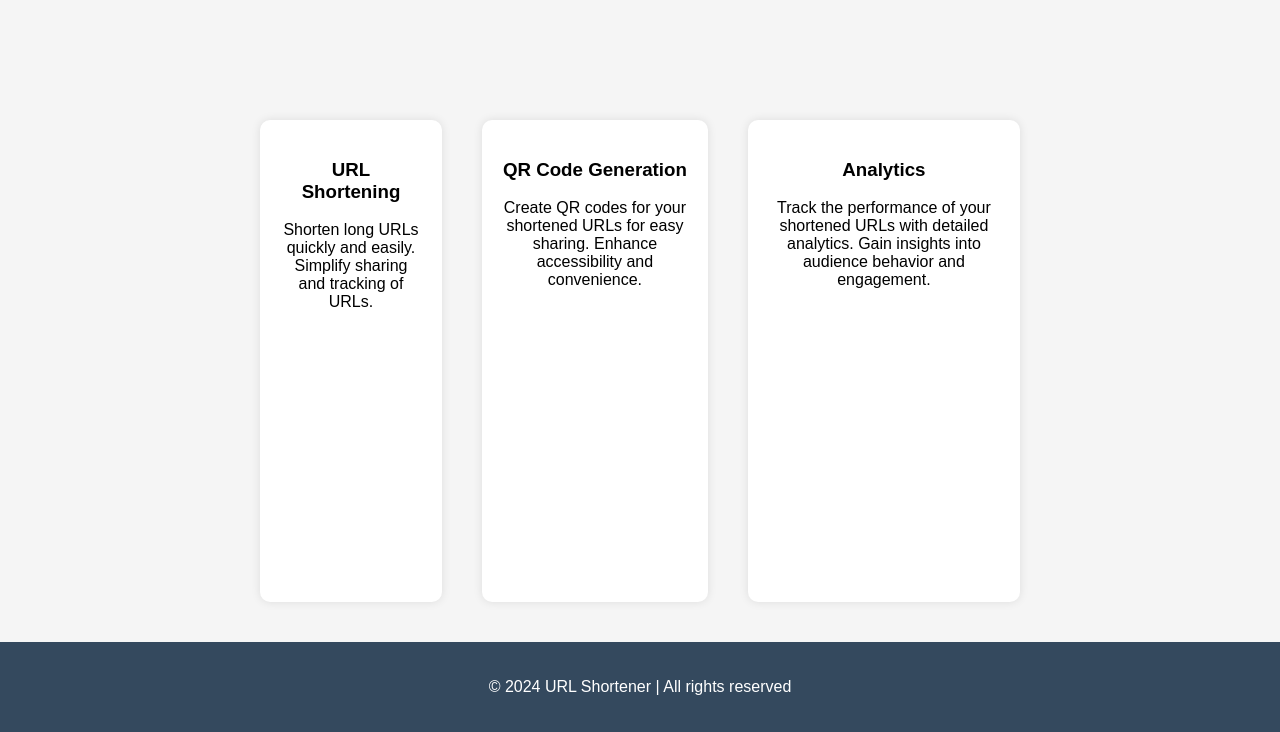
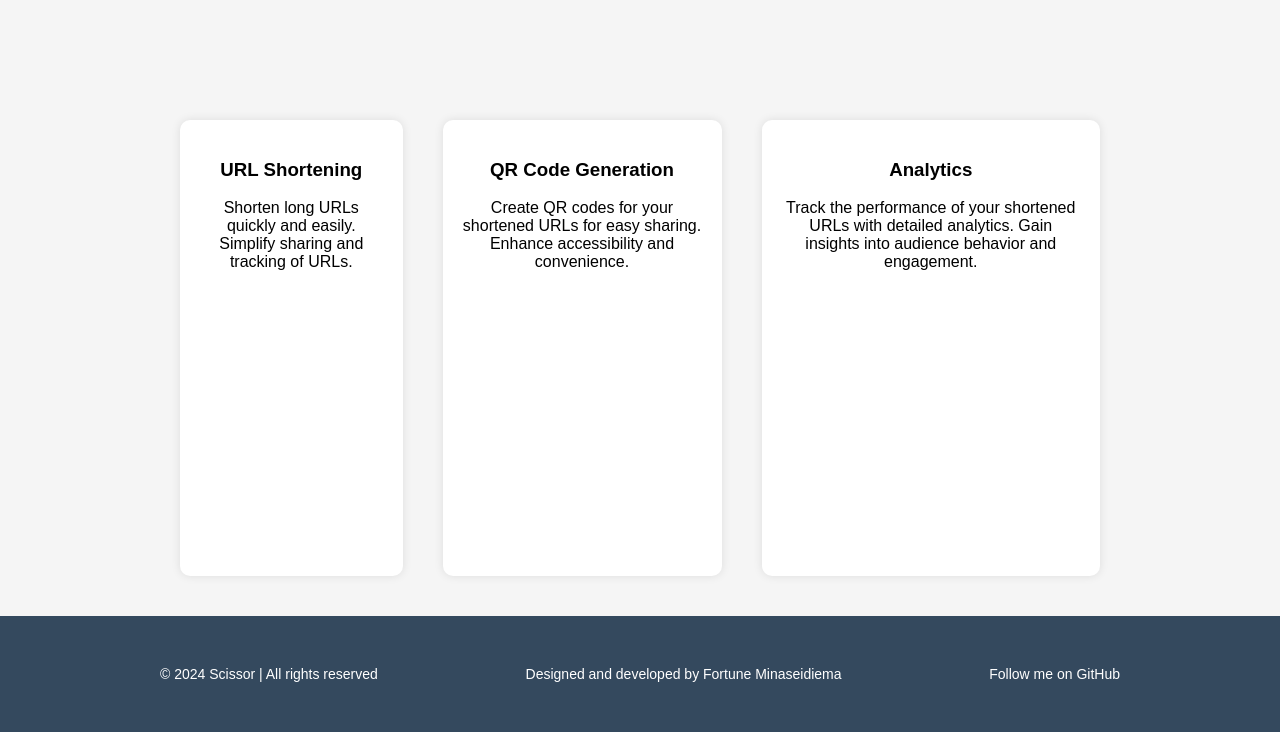
Before and after one commit to tonye0/scissor.io, a FastAPI app: page /features in a window 1280 px wide. Shown: the part 68-800 px from the top of the page. Run offline with FastAPI, Linux system fonts and the light colour scheme; parts of the project's set-up code (start-up, migrations or seed data) failed here and were passed over.

Commit message:
Update features.html

```diff
--- a/app/templates/features.html
+++ b/app/templates/features.html
@@ -86,17 +86,36 @@
             box-shadow: 0 0 10px rgba(0, 0, 0, 0.1);
             padding: 20px;
             text-align: center;
-
             margin: 20px;
         }
         footer {
-            background-color: #34495e; /* Restored footer background color */
-            color: #ffffff;
+            background-color: #34495e;
+            color: #fff;
+            padding: 20px 0;
             text-align: center;
-            padding: 20px 0;
-            margin-top: auto; /* Push the footer to the bottom */
+            margin-top: auto;
             width: 100%;
         }
+
+       .container {
+           max-width: 960px;
+           margin: 0 auto;
+        }
+
+        .footer-text {
+           margin: 10px 0;
+           font-size: 14px;
+        }
+
+       .footer-text a {
+           color: #fff;
+           text-decoration: none;
+        }
+
+        .footer-text a:hover {
+            text-decoration: underline;
+        }
+
         .show {
             display: block !important;
         }
@@ -195,7 +214,11 @@
         </div>
     </div>
     <footer>
-        <p>&copy; 2024 URL Shortener | All rights reserved</p>
+    <div class="container">
+        <p class="footer-text">&copy; 2024 Scissor | All rights reserved</p>
+        <p class="footer-text">Designed and developed by Fortune Minaseidiema</p>
+        <p class="footer-text">Follow me on <a href="https://github.com/tonye0" target="_blank">GitHub</a></p>
+    </div>
     </footer>
     <script>
         document.querySelector('.toggle-menu').addEventListener('click', function() {
```
